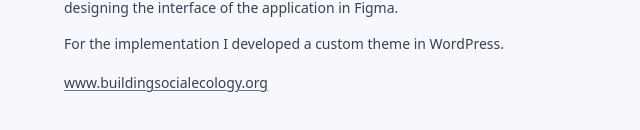
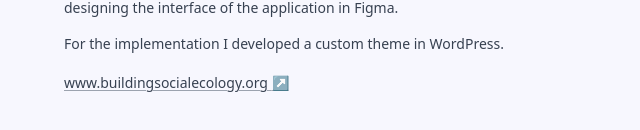
Before and after one commit to milanbargiel/portfolio, a Next.js app: page /projects/building-social-ecology in a window 1280 px wide. Shown: the part 534-664 px from the top of the page, without its empty margins (0-640 px from the left). Built offline with nearby package versions, Linux system fonts and the light colour scheme.

Commit message:
Refactor Link component

```diff
--- a/components/link.js
+++ b/components/link.js
@@ -1,41 +1,40 @@
 /* A link wrapper that creates regular anchor tags with target _blank for external links */
-
-import PropTypes from 'prop-types'
 import NextLink from 'next/link'
 
-function Link({ href, className, children, variant }) {
-  // Create styles for the link variant
-  let customClasses = className ? className : ''
+function Link({ href, children, className, variant }) {
+  // Add classes if set in parent component
+  let classes = className ? className : ''
+
+  // Define common classes for link underlines
+  const underlineCLasses =
+    'underline underline-offset-2 decoration-1 hover:transition-all hover:duration-150'
 
   switch (variant) {
     case 'underline-white':
-      customClasses = `underline underline-offset-2 decoration-1 decoration-gray-500 hover:text-white hover:transition-all hover:decoration-gray-300 hover:duration-150 ${customClasses}`
+      classes += ` ${underlineCLasses} decoration-gray-500 hover:text-white hover:decoration-white`
       break
-    case 'project-link':
-      customClasses = `underline font-semibold text-sm underline-offset-2 decoration-1 text-gray-600 decoration-gray-400 hover:text-black hover:transition-all hover:decoration-black hover:duration-150 ${customClasses}`
+    case 'underline-dark':
+      classes += ` ${underlineCLasses} decoration-gray-400 hover:text-black hover:decoration-black`
       break
   }
 
+  // If the link is external render a normal anchor tag
+  // Otherwise use the next-link component
   const externalLink = href.includes('https')
 
   if (externalLink) {
     return (
-      <a className={customClasses} href={href} target="_blank" rel="noreferrer">
+      <a className={classes} href={href} target="_blank" rel="noreferrer">
         {children}
       </a>
     )
   } else {
     return (
-      <NextLink href={href} className={customClasses}>
+      <NextLink href={href} className={classes}>
         {children}
       </NextLink>
     )
   }
 }
 
-// Check properties for correct variant names
-Link.propTypes = {
-  variant: PropTypes.oneOf(['underline-white', 'project-link']),
-}
-
 export default Link
--- a/components/project-list.js
+++ b/components/project-list.js
@@ -58,8 +58,8 @@ export default function ProjectList() {
           <div className="mt-8">
             <Link
               href="https://blog.zeit.de/dev/design-thinking/"
-              variant="project-link"
-              className="inline-block"
+              variant="underline-dark"
+              className="inline-block font-semibold text-sm text-gray-700"
             >
               View case
             </Link>
--- a/pages/projects/building-social-ecology.js
+++ b/pages/projects/building-social-ecology.js
@@ -33,9 +33,9 @@ export default function BuildingSocialEcology() {
         <Link
           href="https://www.buildingsocialecology.org/"
           className="text-gray-700 text-sm"
-          variant="underline-white"
+          variant="underline-dark"
         >
-          www.buildingsocialecology.org
+          www.buildingsocialecology.org <span>↗</span>
         </Link>
       </TextColumn>
     </Layout>
```
